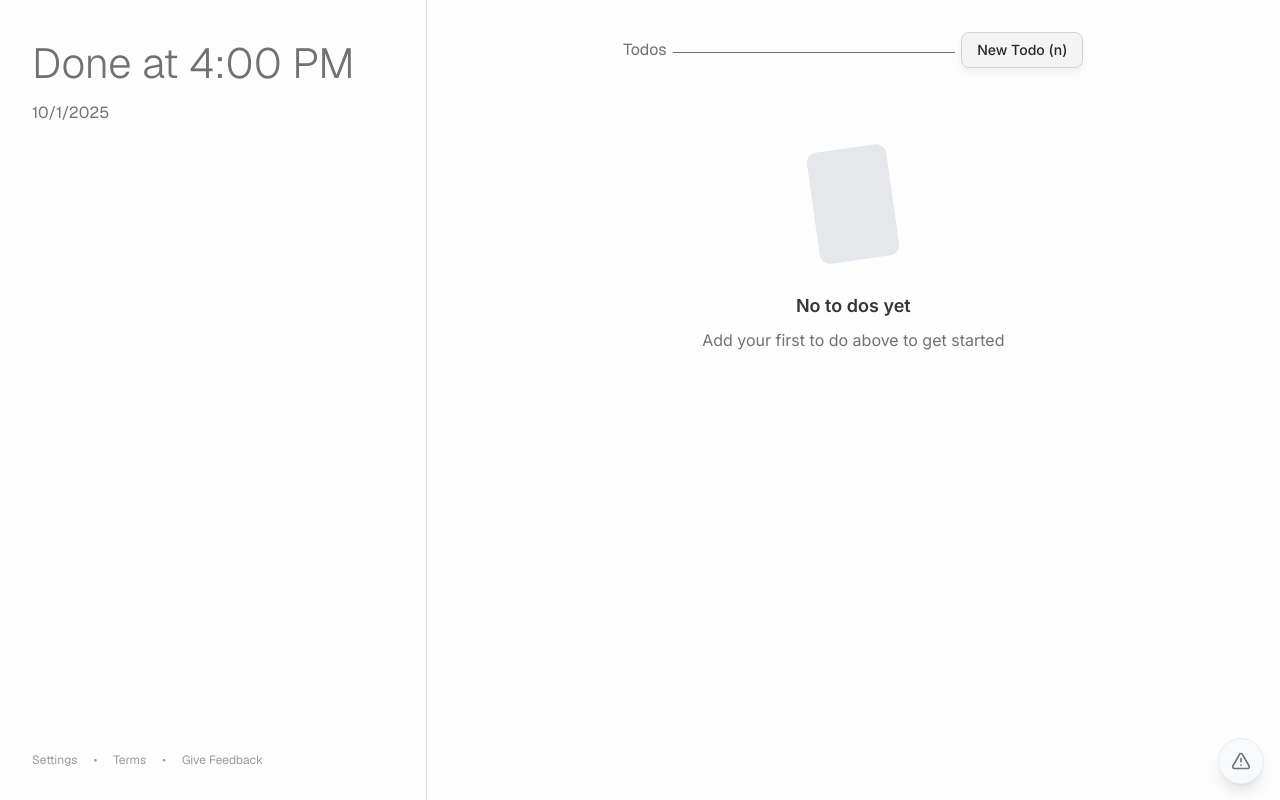
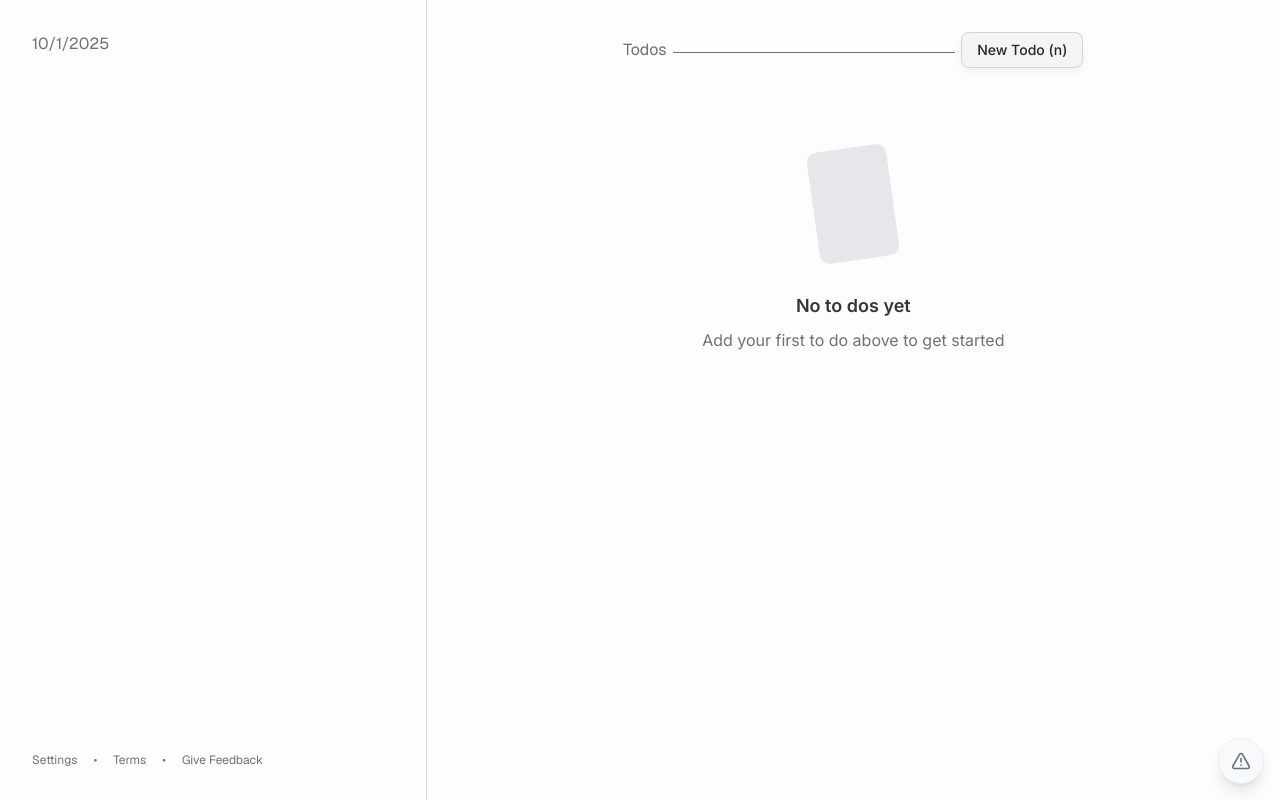
Before and after one commit to benpepin/todoloo, a Next.js app: page / in a window 1280 px wide. Built offline with nearby package versions, Linux system fonts and the light colour scheme.

Commit message:
Remove 'Done at' completion time display from sidebar

```diff
--- a/src/app/page.tsx
+++ b/src/app/page.tsx
@@ -6,20 +6,12 @@ import Header from '@/components/Header'
 import ToDoList from '@/components/ToDoList'
 import SettingsBackup from '@/components/SettingsBackup'
 import { useToDoStore } from '@/store/toDoStore'
-import { getCurrentDate, getCompletionTime } from '@/utils/timeUtils'
+import { getCurrentDate } from '@/utils/timeUtils'
 
 export default function Home() {
   const toggleCreateTask = useToDoStore((state) => state.toggleCreateTask)
   const tasks = useToDoStore((state) => state.tasks)
   const addTask = useToDoStore((state) => state.addTask)
-
-
-  // Calculate total time for incomplete to dos
-  const totalMinutes = tasks
-    .filter(task => !task.isCompleted)
-    .reduce((total, task) => total + task.estimatedMinutes, 0)
-
-  const completionTime = totalMinutes > 0 ? getCompletionTime(totalMinutes) : "4:00 PM"
 
   useEffect(() => {
     const handleKeyDown = (event: KeyboardEvent) => {
@@ -62,10 +54,6 @@ export default function Home() {
              borderColor: 'var(--color-todoloo-border)'
            }}>
         <div className="w-full flex flex-col justify-start items-start gap-1.5">
-          <div className="w-full text-[42px] font-['Geist'] font-light"
-               style={{ color: 'var(--color-todoloo-text-secondary)' }}>
-            Done at {completionTime}
-          </div>
           <div className="w-full text-base font-['Geist'] font-normal"
                style={{ color: 'var(--color-todoloo-text-secondary)' }}>
             {getCurrentDate()}
@@ -75,20 +63,20 @@ export default function Home() {
           <Link href="/settings"
                 className="text-xs font-['Geist'] font-normal transition-colors cursor-pointer"
                 style={{
-                  color: 'var(--color-todoloo-text-muted)'
+                  color: 'var(--color-todoloo-text-secondary)'
                 } as React.CSSProperties}
-                onMouseEnter={(e) => e.currentTarget.style.color = 'var(--color-todoloo-text-secondary)'}
-                onMouseLeave={(e) => e.currentTarget.style.color = 'var(--color-todoloo-text-muted)'}>
+                onMouseEnter={(e) => e.currentTarget.style.color = 'var(--color-todoloo-text-primary)'}
+                onMouseLeave={(e) => e.currentTarget.style.color = 'var(--color-todoloo-text-secondary)'}>
             Settings
           </Link>
           <div className="text-xs font-['Geist'] font-normal"
-               style={{ color: 'var(--color-todoloo-text-muted)' }}>•</div>
+               style={{ color: 'var(--color-todoloo-text-secondary)' }}>•</div>
           <div className="text-xs font-['Geist'] font-normal"
-               style={{ color: 'var(--color-todoloo-text-muted)' }}>Terms</div>
+               style={{ color: 'var(--color-todoloo-text-secondary)' }}>Terms</div>
           <div className="text-xs font-['Geist'] font-normal"
-               style={{ color: 'var(--color-todoloo-text-muted)' }}>•</div>
+               style={{ color: 'var(--color-todoloo-text-secondary)' }}>•</div>
           <div className="text-xs font-['Geist'] font-normal"
-               style={{ color: 'var(--color-todoloo-text-muted)' }}>Give Feedback</div>
+               style={{ color: 'var(--color-todoloo-text-secondary)' }}>Give Feedback</div>
         </div>
       </div>
 
--- a/src/app/settings/page.tsx
+++ b/src/app/settings/page.tsx
@@ -130,6 +130,21 @@ export default function SettingsPage() {
                 </div>
               </div>
 
+              {/* History Filtering */}
+              <div className="w-full rounded-[10px] shadow-[2px_2px_4px_rgba(0,0,0,0.15)] p-6"
+                   style={{ backgroundColor: 'var(--color-todoloo-card)' }}>
+                <div className="flex items-center gap-3 mb-4">
+                  <History className="w-5 h-5" style={{ color: 'var(--color-todoloo-text-secondary)' }} />
+                  <h2 className="text-lg font-['Geist'] font-medium" style={{ color: 'var(--color-todoloo-text-secondary)' }}>History Filtering</h2>
+                </div>
+                <div className="space-y-4">
+                  <div>
+                    <p className="text-sm font-['Geist'] font-medium mb-2" style={{ color: 'var(--color-todoloo-text-primary)' }}>Search & Filter Options</p>
+                    <p className="text-xs font-['Geist']" style={{ color: 'var(--color-todoloo-text-muted)' }}>Filtering controls have been moved here from the history table for a cleaner interface. These features will be available in a future update.</p>
+                  </div>
+                </div>
+              </div>
+
               {/* To Do History */}
               <div className="w-full rounded-[10px] shadow-[2px_2px_4px_rgba(0,0,0,0.15)] p-6"
                    style={{ backgroundColor: 'var(--color-todoloo-card)' }}>
--- a/src/components/HistoryTable.tsx
+++ b/src/components/HistoryTable.tsx
@@ -119,7 +119,7 @@ export default function HistoryTable({ className = '' }: HistoryTableProps) {
   }
 
   const exportToCSV = () => {
-    const headers = ['To Do', 'Actual Time', 'Date', 'Time']
+    const headers = ['To Do', 'Length', 'Date', 'Time']
     const csvContent = [
       headers.join(','),
       ...filteredAndSortedEntries.map(entry => [
@@ -182,7 +182,8 @@ export default function HistoryTable({ className = '' }: HistoryTableProps) {
           />
         </div>
 
-        {/* Filter */}
+        {/* Filter - Hidden for now, will move to settings later */}
+        {/*
         <div className="relative">
           <Filter className="absolute left-3 top-1/2 transform -translate-y-1/2 w-4 h-4" style={{ color: 'var(--color-todoloo-text-muted)' }} />
           <select
@@ -204,6 +205,7 @@ export default function HistoryTable({ className = '' }: HistoryTableProps) {
             <option value="thisMonth">This month</option>
           </select>
         </div>
+        */}
 
         {/* Export */}
         <button
@@ -243,7 +245,7 @@ export default function HistoryTable({ className = '' }: HistoryTableProps) {
                 onClick={() => handleSort('actualMinutes')}
               >
                 <div className="flex items-center gap-2">
-                  Actual
+                  Length
                   <SortIcon field="actualMinutes" />
                 </div>
               </th>
--- a/src/components/SortableTaskItem.tsx
+++ b/src/components/SortableTaskItem.tsx
@@ -344,7 +344,7 @@ export default function SortableTaskItem({
                   <button
                     type="button"
                     onClick={() => setIsDropdownOpen(!isDropdownOpen)}
-                    className="h-8 px-3 rounded-[20px] border flex items-center gap-1 transition-colors"
+                    className="h-8 px-3 rounded-[20px] border flex items-center gap-1 transition-colors cursor-pointer"
                     style={{
                       borderColor: 'var(--color-todoloo-border)',
                       backgroundColor: isDropdownOpen ? 'var(--color-todoloo-muted)' : 'var(--color-todoloo-card)'
@@ -362,7 +362,7 @@ export default function SortableTaskItem({
                   >
                     <Timer className="w-3.5 h-3.5" style={{ color: 'var(--color-todoloo-text-secondary)' }} />
                     <span className="text-xs font-inter" style={{ color: 'var(--color-todoloo-text-secondary)', transform: 'translateY(1px)' }}>
-                      {editEstimatedMinutes < 60 ? `${editEstimatedMinutes} minutes` : `${Math.floor(editEstimatedMinutes / 60)} hours ${editEstimatedMinutes % 60}m`}
+                      {formatEstimatedTime(editEstimatedMinutes)}
                     </span>
                     <ChevronDown className={`w-3 h-3 transition-transform translate-y-px ${isDropdownOpen ? 'rotate-180' : ''}`}
                                  style={{ color: 'var(--color-todoloo-text-secondary)' }} />
--- a/src/components/ToDoCard.tsx
+++ b/src/components/ToDoCard.tsx
@@ -278,6 +278,15 @@ function ToDoCardContent() {
     }
   }
 
+  const formatEstimatedTime = (minutes: number) => {
+    if (minutes < 60) {
+      return `${minutes} minute${minutes !== 1 ? 's' : ''}`
+    }
+    const hours = Math.floor(minutes / 60)
+    const remainingMinutes = minutes % 60
+    return remainingMinutes > 0 ? `${hours} hour${hours !== 1 ? 's' : ''} ${remainingMinutes}m` : `${hours} hour${hours !== 1 ? 's' : ''}`
+  }
+
   const handleUseSuggestion = () => {
     if (description.trim()) {
       const stats = getSimilarStats(description.trim())
@@ -396,7 +405,7 @@ function ToDoCardContent() {
             <button
               type="button"
               onClick={() => setIsDropdownOpen(!isDropdownOpen)}
-              className={`h-8 px-3 rounded-[20px] border flex items-center gap-1 transition-colors`}
+              className={`h-8 px-3 rounded-[20px] border flex items-center gap-1 transition-colors cursor-pointer`}
               style={{
                 borderColor: 'var(--color-todoloo-border)',
                 backgroundColor: isDropdownOpen ? 'var(--color-todoloo-muted)' : 'var(--color-todoloo-card)',
@@ -414,7 +423,7 @@ function ToDoCardContent() {
             >
               <Timer className="w-3.5 h-3.5" style={{ color: 'var(--color-todoloo-text-secondary)' }} />
               <span className="text-xs font-inter" style={{ color: 'var(--color-todoloo-text-secondary)', transform: 'translateY(1px)' }}>
-                {estimatedMinutes < 60 ? `${estimatedMinutes} minutes` : `${Math.floor(estimatedMinutes / 60)} hours`}
+                {formatEstimatedTime(estimatedMinutes)}
               </span>
               <ChevronDown className={`w-3 h-3 transition-transform translate-y-px ${isDropdownOpen ? 'rotate-180' : ''}`}
                            style={{ color: 'var(--color-todoloo-text-secondary)' }} />
```
